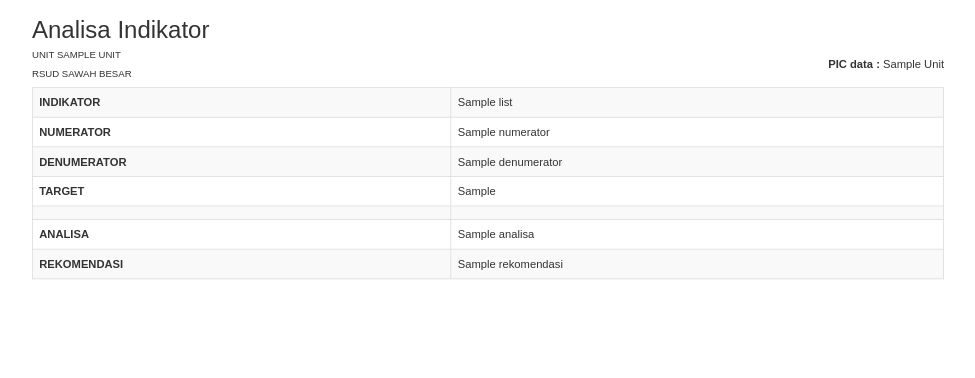
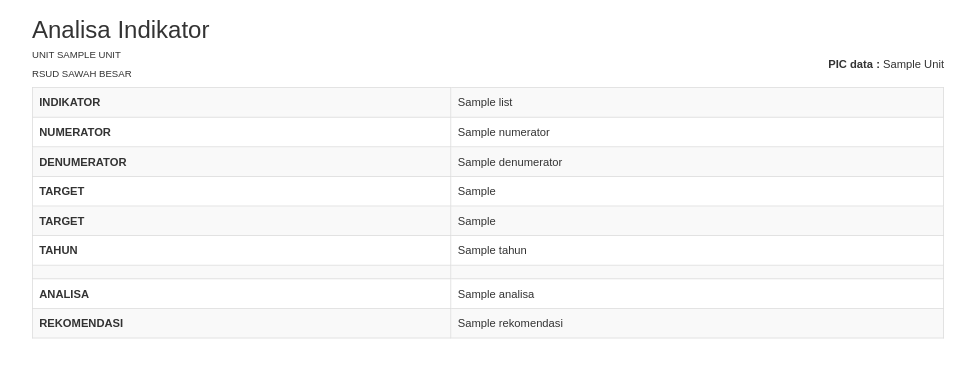
Before and after one commit to sopian27/synergy-report, a CodeIgniter app: the page made by application/views/analisa_indikator.php in a window 1280 px wide. Shown: the top 378 px of the page, without its empty margins (24-999 px from the left). Run offline with CodeIgniter, Linux system fonts and the light colour scheme; the template is opened without the code that fills it: most values are stand-ins (such as "Sample title", 1, 10 or a date in 2020).

Commit message:
add year

```diff
--- a/application/config/routes.php
+++ b/application/config/routes.php
@@ -55,7 +55,7 @@ $route['pdf_a/(:any)'] = 'FormAController/pdf/$1';
 $route['pdf_b/(:any)'] = 'FormBController/pdf/$1';
 $route['pdf_c/(:any)/(:any)'] = 'RekapBulananController/pdf/$1/$2';
 $route['profile_indikator/(:any)/(:any)'] = 'ProfileIndikatorController/pdf/$1/$2';
-$route['analisa_indikator_pdf/(:any)'] = 'AnalisaIndikatorController/pdfUnit/$1';
+$route['analisa_indikator_pdf/(:any)/(:any)'] = 'AnalisaIndikatorController/pdfUnit/$1/$2';
 $route['analisa_indikator/(:any)'] = 'AnalisaIndikatorController/chart/$1';
 $route['lembar_pdsa/(:any)/(:any)'] = 'LembarPdsaController/pdf/$1/$2';
 $route['404_override'] = '';
--- a/application/models/Sikat_analisa_indikator_model.php
+++ b/application/models/Sikat_analisa_indikator_model.php
@@ -8,7 +8,7 @@ class Sikat_Analisa_Indikator_Model extends CI_Model
         return $this->db->get_where('sikat_analisa_indikator', $where)->result();
     }
 
-    public function getByQuery($unit,$id) {
+    public function getByQuery($unit,$id,$tahun) {
         $this->db
         ->select('an.*, tp.JUDUL_INDIKATOR,tp.NUMERATOR,tp.DENUMERATOR,tp.TARGET_PENCAPAIAN', false)
         ->from('sikat_analisa_indikator as an')
@@ -17,6 +17,7 @@ class Sikat_Analisa_Indikator_Model extends CI_Model
 
         if(isset($unit)) $this->db->where('tp.process_type =',$unit);
         if(isset($id)) $this->db->where('an.id =',$id);
+        if(isset($tahun)) $this->db->where('an.tahun =',$tahun);
         return $this->db->get()->result_array();
     }
 }
--- a/application/views/analisa_indikator.php
+++ b/application/views/analisa_indikator.php
@@ -61,6 +61,14 @@
                 <th>TARGET</th>
                 <td><?=$value['TARGET_PENCAPAIAN']?></td>
             </tr>
+            <tr>
+                <th>TARGET</th>
+                <td><?=$value['TARGET_PENCAPAIAN']?></td>
+            </tr>
+            <tr>
+                <th>TAHUN</th>
+                <td><?=$value['tahun']?></td>
+            </tr>
             <?php foreach ($charts as $index => $chartUrl): ?>
             <tr>
                 <?php
```
Also changed, not shown: application/controllers/AnalisaIndikatorController.php (+4 -4 lines).
